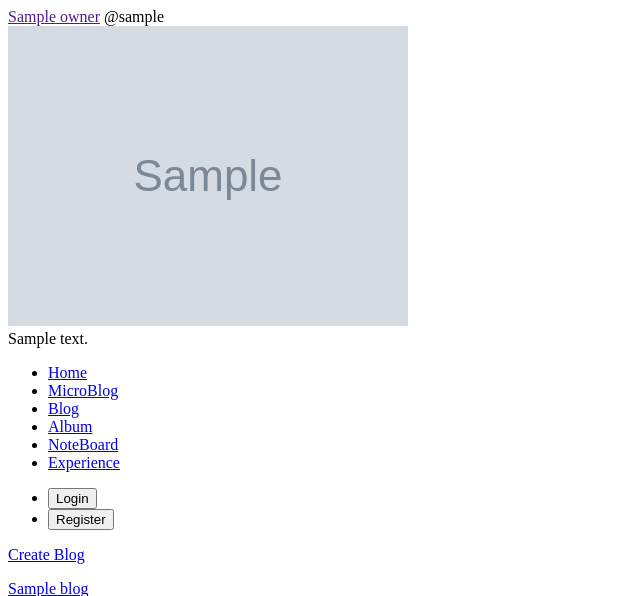
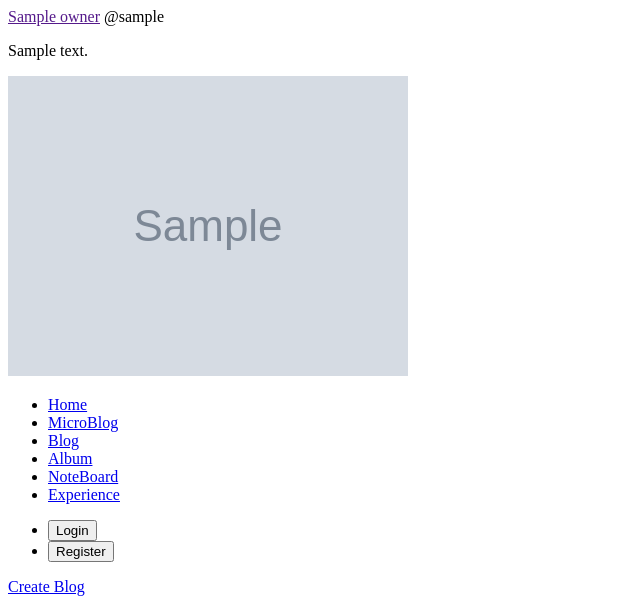
Before and after one commit to yitingli/tingcraft, a Django app: template tingcraft/templates/blogs/list.html in a window 1280 px wide. Shown: the top 596 px of the page, without its empty margins (0-640 px from the left). Run offline with Django 3.2, Linux system fonts and the light colour scheme; the template is opened without the code that fills it: most values are stand-ins (such as "Sample title", 1, 10 or a date in 2020); grey boxes marked "Sample" are stand-in pictures; data that the repository does not hold is empty; parts of the project's set-up code (start-up, migrations or seed data) failed here and were passed over; some libraries are stand-ins or nearby versions.

Commit message:
fixed a bug in header profile

```diff
--- a/tingcraft/static/css/main.css
+++ b/tingcraft/static/css/main.css
@@ -61,7 +61,7 @@ body {
     color: #191919;
     font-style: oblique;
     font-size: 50px;
-    /*font-weight: bold;*/
+    font-weight: bold;
     text-decoration: none;
 }
 
--- a/tingcraft/templates/users/profile_summary.html
+++ b/tingcraft/templates/users/profile_summary.html
@@ -1,15 +1,14 @@
 {% load users_tags %}
 
-
-<span id="header-name">
-    <a href="">{{ owner.get_full_name }}</a>
-</span>
-<span class="small gray">@{{ owner.username }}</span>
+<div class="left">
+    <span id="header-name">
+        <a href="">{{ owner.get_full_name }}</a>
+    </span>
+    <span class="small gray">@{{ owner.username }}</span>
+    <p class="small gray">{{ owner.brief_description }}</p>
+</div>
 <div class="avatar-outer right">
     <div class="avatar-image">
         <img src="{% get_avatar owner AVATAR_SMALL_CROPPED %}" width="AVATAR_SMALL" height="AVATAR_SMALL" >
     </div>
 </div>
-<div>
-    <span class="small gray">{{ owner.brief_description }}</span>
-</div>
```
